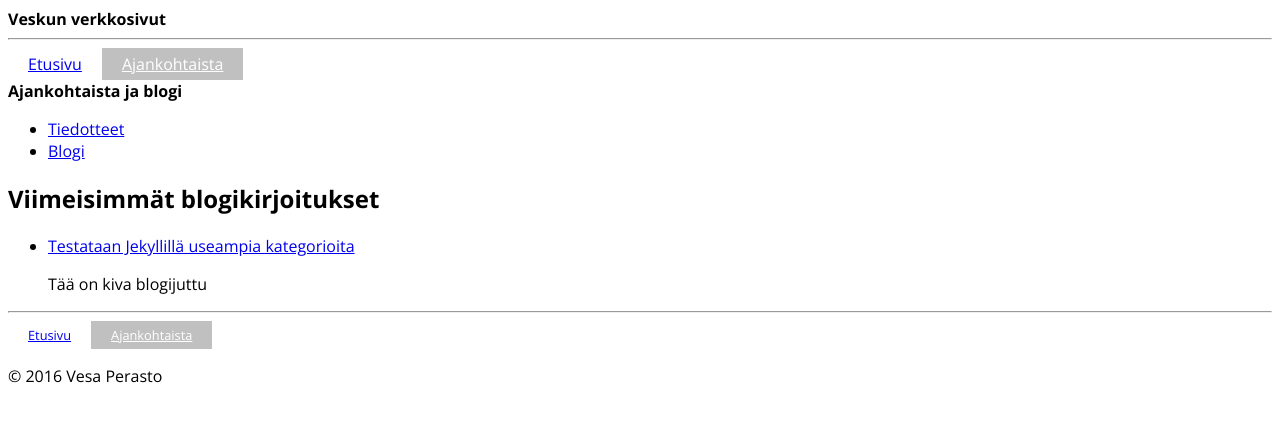
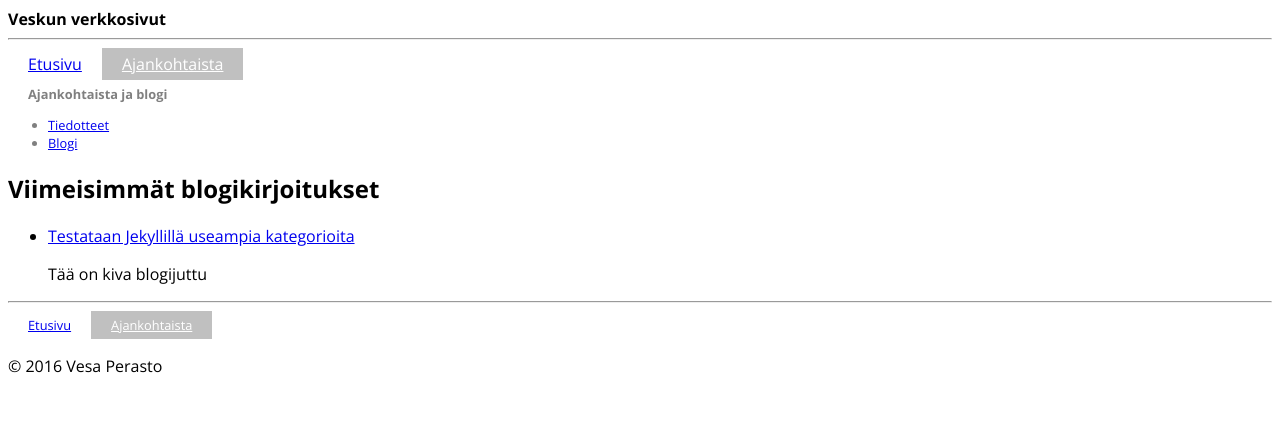
Before and after one commit to vperasto/vperasto.github.io, a Jekyll site: the page built from blog.html, in a window 1280 px wide. Shown: the top 422 px of the page. Built offline with Jekyll 4.4.1, drawn with Linux system fonts in a browser that asks for light colours; Markdown is read by kramdown in place of the engine named in the settings.

Commit message:
Submenu styles

```diff
--- a/_layouts/news.html
+++ b/_layouts/news.html
@@ -1,12 +1,13 @@
 ---
 layout: default
 ---
-<strong>Ajankohtaista ja blogi</strong>
+<div class="submenu"><strong>Ajankohtaista ja blogi</strong>
   <nav>
     <ul>
       <li><a href="{{site.baseurl}}/news.html">Tiedotteet</a></li>
       <li><a href="{{site.baseurl}}/blog.html">Blogi</a></li>
     </ul>
   </nav>
+</div>
 
 {{content}}
--- a/css/layout.css
+++ b/css/layout.css
@@ -32,3 +32,11 @@ h1,h2,h3,h4,h5,h6 {
 .nav-bottom {
   font-size: 80%;
 }
+.submenu {
+  font-size: 80%;
+  color: grey;
+}
+.submenu strong {
+    margin: 5px 20px;
+    display: block;
+}
```
Lines whose indentation alone changed are shown as unchanged.
